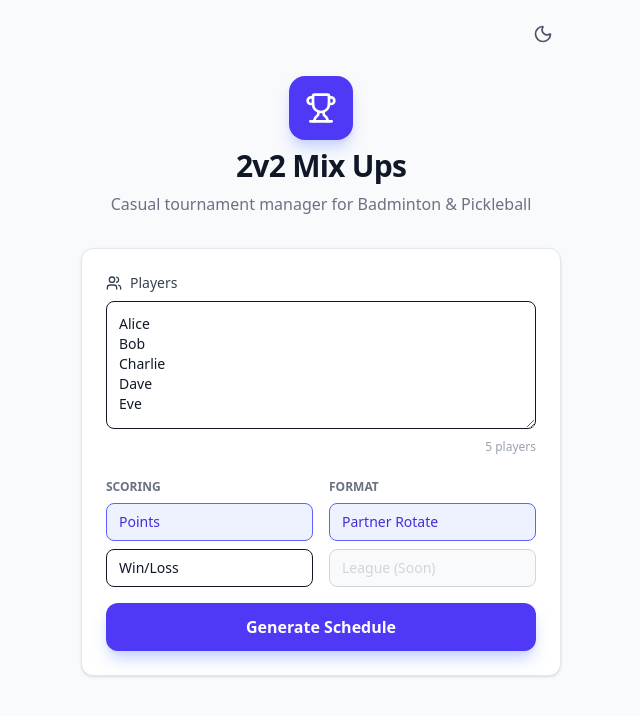
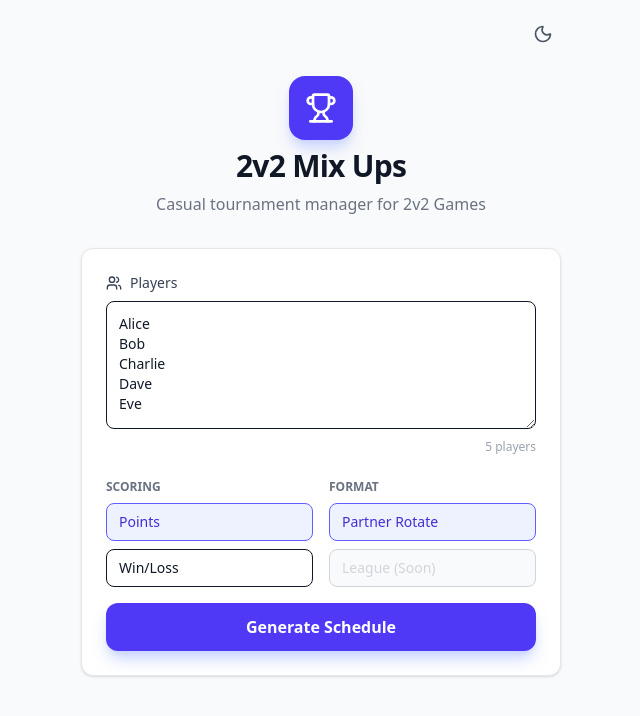
Before and after one commit to tduncombe/mixups-app, a React (Vite) app: page / in a window 1280 px wide. Shown: the top 716 px of the page, without its empty margins (319-959 px from the left). Built offline with nearby package versions, Linux system fonts and the light colour scheme.

Commit message:
change description

```diff
--- a/src/components/CreateView.jsx
+++ b/src/components/CreateView.jsx
@@ -25,7 +25,7 @@ export const CreateView = ({ onCreate }) => {
           <Trophy className="text-white w-8 h-8" />
         </div>
         <h1 className="text-3xl font-bold text-gray-900 dark:text-white tracking-tight">2v2 Mix Ups</h1>
-        <p className="text-gray-500 dark:text-gray-400">Casual tournament manager for Badminton & Pickleball</p>
+        <p className="text-gray-500 dark:text-gray-400">Casual tournament manager for 2v2 Games</p>
       </div>
 
       <div className="bg-white dark:bg-gray-800 p-6 rounded-xl shadow-sm border border-gray-200 dark:border-gray-700 space-y-4">
```
